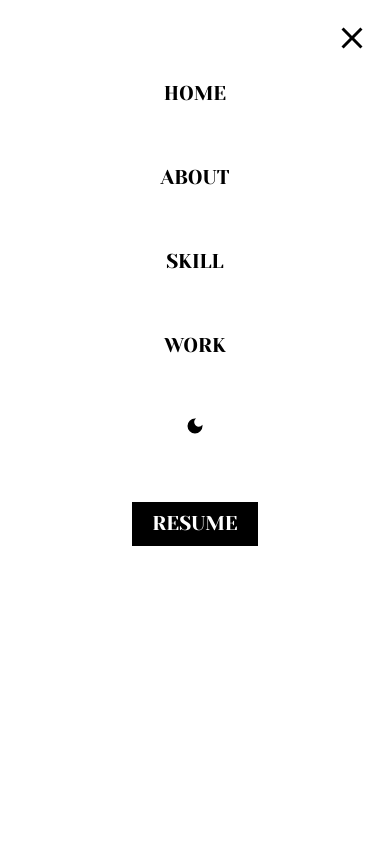
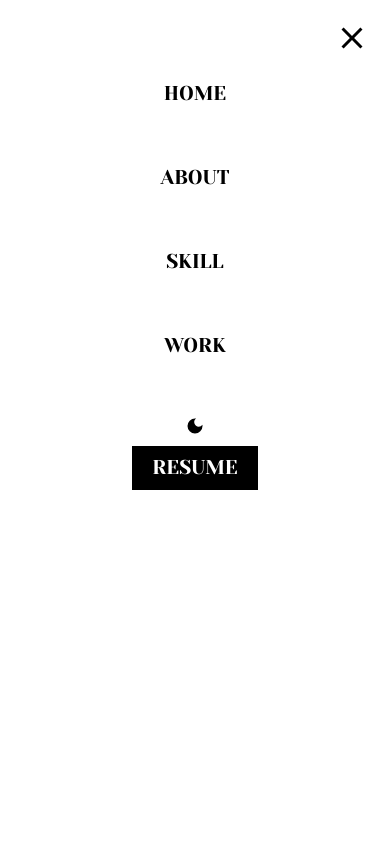
Before and after one commit to AtenaHatta/Portfolio-Nextjs, a Next.js app: page / in a window 390 px wide. Both pictures are taken after a click on the button 352 px from the left and 38 px from the top of the page. Shown: the top 844 px of the page. Built offline with nearby package versions, Linux system fonts and the light colour scheme.

Commit message:
FIXED link

```diff
--- a/src/app/(main)/components/Navbar/Navbar.tsx
+++ b/src/app/(main)/components/Navbar/Navbar.tsx
@@ -1,5 +1,5 @@
 "use client";
-import './navLinkLineStyle.css'
+import "./navLinkLineStyle.css";
 import { MdDarkMode } from "react-icons/md";
 import { MdWbSunny } from "react-icons/md";
 import { useState } from "react";
@@ -74,7 +74,9 @@ export default function Navbar() {
         } `}
         >
           <li
-            className={`cursor-pointer lineStyle ${activeSection === "home" && "text-"}`}
+            className={`cursor-pointer lineStyle ${
+              activeSection === "home" && "text-"
+            }`}
             onClick={() => scrollToSection("home")}
           >
             HOME
@@ -108,16 +110,20 @@ export default function Navbar() {
               {darkMode == "dark" ? <MdWbSunny /> : <MdDarkMode />}
             </button>
           </li>
-          <li
-            className="bg-black mx-auto text-white xs:w-[130px] md:w-auto xs:py-2 md:py-2 xs:px-1
+
+          <Link
+            href="/resume/resume_AtenaHatta.pdf"
+            target="_blank"
+            aria-label="resume"
+            rel="noopener noreferrer"
+          >
+            <li
+              className="bg-black mx-auto text-white xs:w-[130px] md:w-auto xs:py-2 md:py-2 xs:px-1
              md:px-4 border-2 border-white hover:bg-white hover:text-black hover:border-black rounded-sm"
-          >
-            <Link
-              href="/resume/resume_AtenaHatta.pdf"
-              target="_blank"
-              aria-label="resume"
-              rel="noopener noreferrer">RESUME</Link>
-          </li>
+            >
+              RESUME
+            </li>
+          </Link>
         </ul>
       </div>
     </nav>
--- a/src/app/(main)/components/Skill/IconsWrapper.tsx
+++ b/src/app/(main)/components/Skill/IconsWrapper.tsx
@@ -24,7 +24,7 @@ const IconsSection: React.FC<IconsSectionProps> = ({ title, icons }) => {
             className="flex flex-col justify-center items-center xs:px-5 xs:py-3 md:px-5 xs:w-16 md:w-24 text-center"
           >
             {React.createElement(item.icon, {
-              className: "xs:text-4xl md:text-5xl p-1",
+              className: "xs:text-3xl md:text-5xl p-1",
               style: { color: item.color },
             })}
             <span className="text-xs">{item.name}</span>
```
